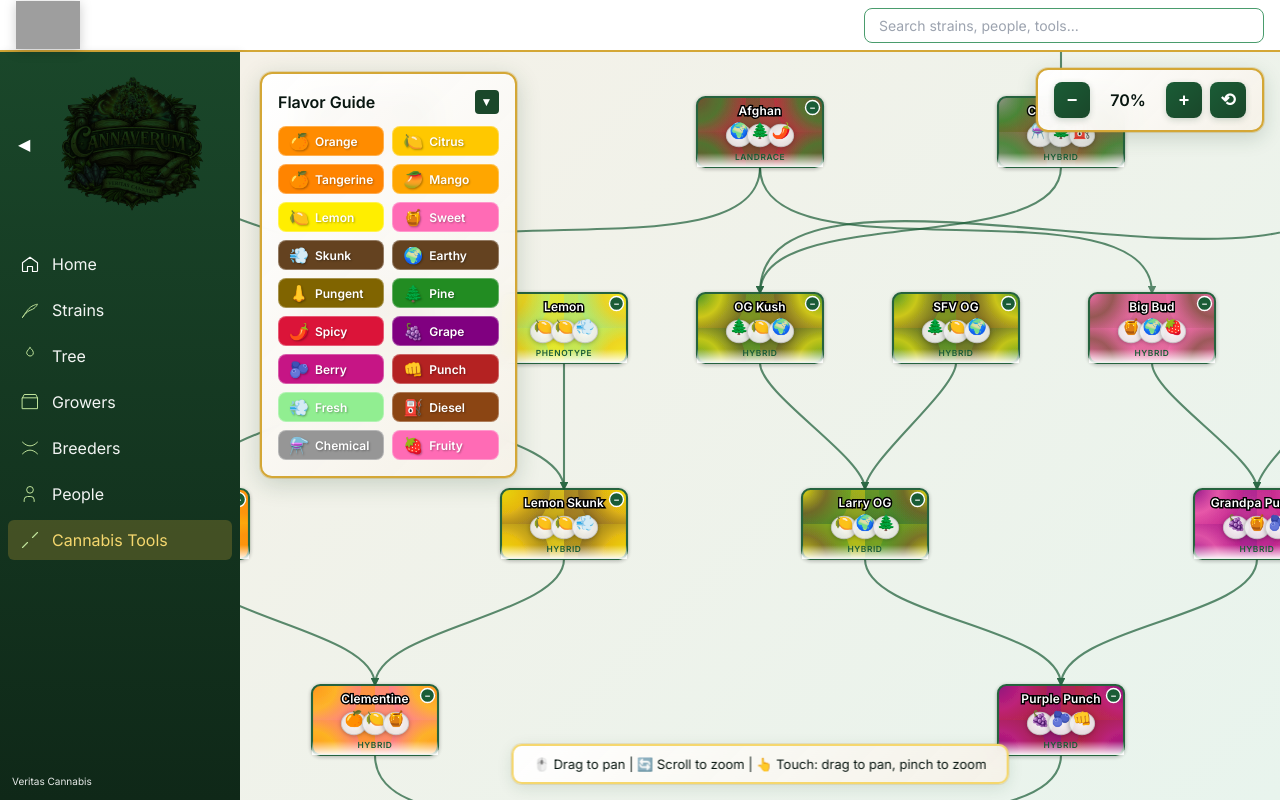
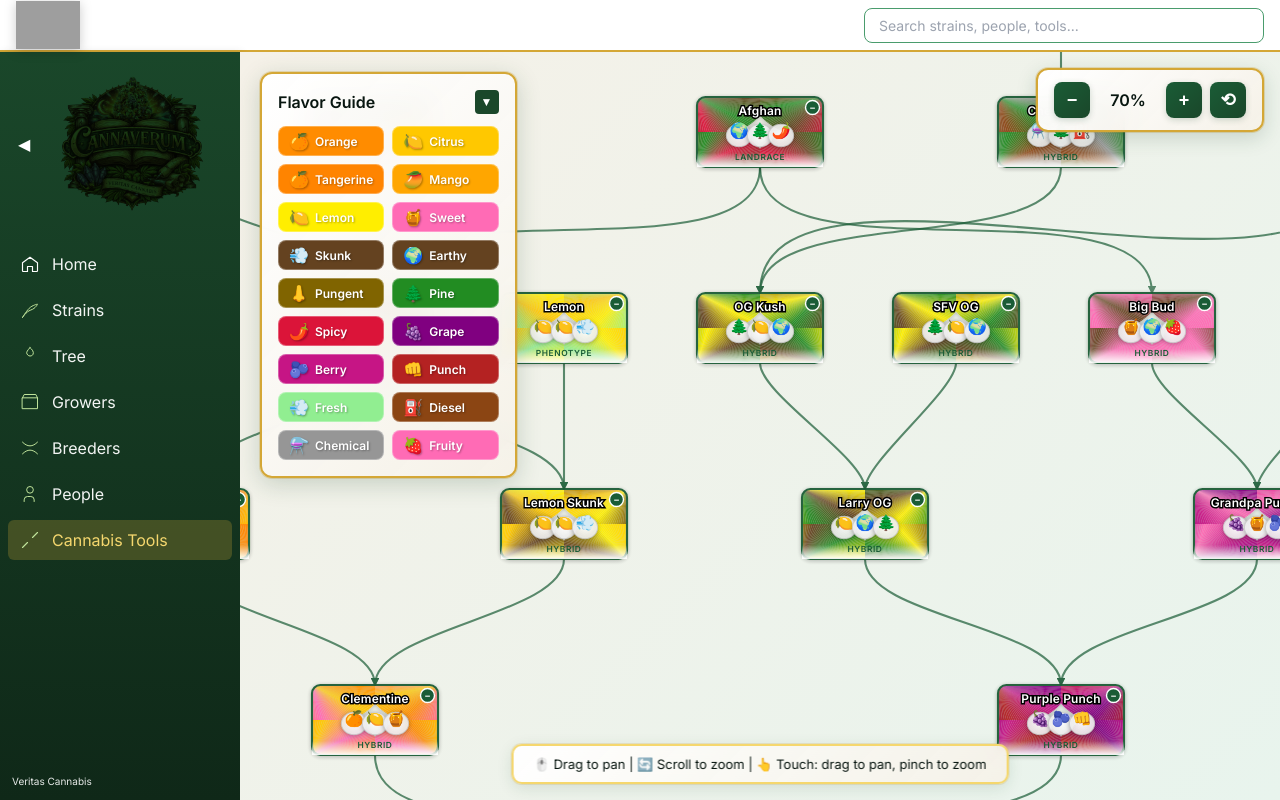
Before and after one commit to mylesgarveyjournal/test_repo, a React (Create React App) app: page /tools/flavor-tree in a window 1280 px wide. Built offline with nearby package versions, Linux system fonts and the light colour scheme; grey boxes are pictures that could not be loaded; the HTML template or start-up script is replaced by a standard one.

Commit message:
REAL smooth conic swirl: 180 interpolated wedges, 3 color cycles

```diff
--- a/src/components/FlavorTree.js
+++ b/src/components/FlavorTree.js
@@ -488,55 +488,70 @@ const FlavorTree = ({ strainData }) => {
       >
         {/* Definitions - must be outside transform */}
         <defs>
-          {/* Create uniform swirl using linear gradient convergence - PREDICTABLE and CLEAN */}
+          {/* Create REAL smooth conic swirl - identical for all boxes */}
           {visibleData.nodes.map(node => {
             const pattern = createPsychedelicPattern(node.id, node.flavors.slice(0, 3));
             if (!pattern) return null;
 
-            // Create 6 linear gradients rotating around center for smooth conic effect
-            const gradients = [];
-            for (let i = 0; i < 6; i++) {
-              const angle = i * 60; // 60 degrees apart
-              const colorIndex = i % 3;
-              const nextColorIndex = (i + 1) % 3;
+            // Function to interpolate between colors
+            const interpolateColor = (color1, color2, factor) => {
+              const c1 = color1.match(/\d+/g).map(Number);
+              const c2 = color2.match(/\d+/g).map(Number);
+              const r = Math.round(c1[0] + (c2[0] - c1[0]) * factor);
+              const g = Math.round(c1[1] + (c2[1] - c1[1]) * factor);
+              const b = Math.round(c1[2] + (c2[2] - c1[2]) * factor);
+              return `rgb(${r}, ${g}, ${b})`;
+            };
 
-              gradients.push(
-                <linearGradient
-                  key={`grad-${i}`}
-                  id={`${pattern.id}-grad${i}`}
-                  gradientTransform={`rotate(${angle} 0.5 0.5)`}
-                >
-                  <stop offset="0%" stopColor={pattern.colors[colorIndex]} />
-                  <stop offset="100%" stopColor={pattern.colors[nextColorIndex]} />
-                </linearGradient>
+            // Create 180 thin wedges for ultra-smooth swirl (2 degrees each)
+            const wedges = [];
+            const numWedges = 180;
+            const rotations = 3; // 3 complete color cycles
+
+            for (let i = 0; i < numWedges; i++) {
+              const angle = (i / numWedges) * 360;
+              const nextAngle = ((i + 1) / numWedges) * 360;
+
+              // Position in color cycle
+              const cyclePosition = ((angle / 360) * rotations) % 1;
+              const colorPosition = cyclePosition * 3; // 0 to 3
+
+              let color;
+              if (colorPosition < 1) {
+                color = interpolateColor(pattern.colors[0], pattern.colors[1], colorPosition);
+              } else if (colorPosition < 2) {
+                color = interpolateColor(pattern.colors[1], pattern.colors[2], colorPosition - 1);
+              } else {
+                color = interpolateColor(pattern.colors[2], pattern.colors[0], colorPosition - 2);
+              }
+
+              const rad1 = angle * Math.PI / 180;
+              const rad2 = nextAngle * Math.PI / 180;
+              const x1 = Math.cos(rad1) * 100;
+              const y1 = Math.sin(rad1) * 60;
+              const x2 = Math.cos(rad2) * 100;
+              const y2 = Math.sin(rad2) * 60;
+
+              wedges.push(
+                <path
+                  key={i}
+                  d={`M 0,0 L ${x1},${y1} L ${x2},${y2} Z`}
+                  fill={color}
+                />
               );
             }
 
             return (
               <React.Fragment key={pattern.id}>
-                {gradients}
-
-                {/* Central radial for smooth blending */}
-                <radialGradient id={`${pattern.id}-center`}>
-                  <stop offset="0%" stopColor={pattern.colors[0]} stopOpacity="0.8" />
-                  <stop offset="50%" stopColor={pattern.colors[1]} stopOpacity="0.6" />
-                  <stop offset="100%" stopColor={pattern.colors[2]} stopOpacity="0.4" />
-                </radialGradient>
-
                 <pattern
                   id={pattern.id}
                   x="0" y="0"
                   width="180" height="100"
                   patternUnits="userSpaceOnUse"
                 >
-                  {/* Layer the gradients for smooth conic effect - STAYS INSIDE BOX */}
-                  <rect width="180" height="100" fill={`url(#${pattern.id}-grad0)`} opacity="0.5" />
-                  <rect width="180" height="100" fill={`url(#${pattern.id}-grad1)`} opacity="0.5" />
-                  <rect width="180" height="100" fill={`url(#${pattern.id}-grad2)`} opacity="0.5" />
-                  <rect width="180" height="100" fill={`url(#${pattern.id}-grad3)`} opacity="0.5" />
-                  <rect width="180" height="100" fill={`url(#${pattern.id}-grad4)`} opacity="0.5" />
-                  <rect width="180" height="100" fill={`url(#${pattern.id}-grad5)`} opacity="0.5" />
-                  <circle cx="90" cy="50" r="70" fill={`url(#${pattern.id}-center)`} />
+                  <g transform="translate(90, 50)">
+                    {wedges}
+                  </g>
                 </pattern>
               </React.Fragment>
             );
```
Also changed, not shown: 7 other files (tests, documents, lock files or other folders).
